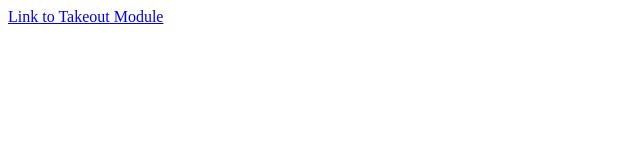
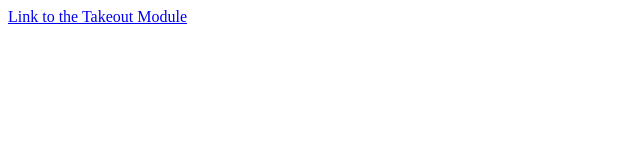
Before and after one commit to ForceAwakenz/Lazy-Loading-Example, an Angular app: page / in a window 1280 px wide. Shown: the top 160 px of the page, without its empty margins (0-640 px from the left). Built offline with nearby package versions, Linux system fonts and the light colour scheme.

Commit message:
additional code from meetup

```diff
--- a/src/app/main/main.component.ts
+++ b/src/app/main/main.component.ts
@@ -2,6 +2,6 @@ import { Component} from '@angular/core';
 
 @Component({
   selector: 'app-main',
-  template: `<a routerLink="takeout">Link to Takeout Module</a>`,
+  template: `<a routerLink="takeout">Link to the Takeout Module</a>`,
 })
 export class MainComponent {}
```
Also changed, not shown: src/app/app-routing.module.ts (+5 -2 lines).
